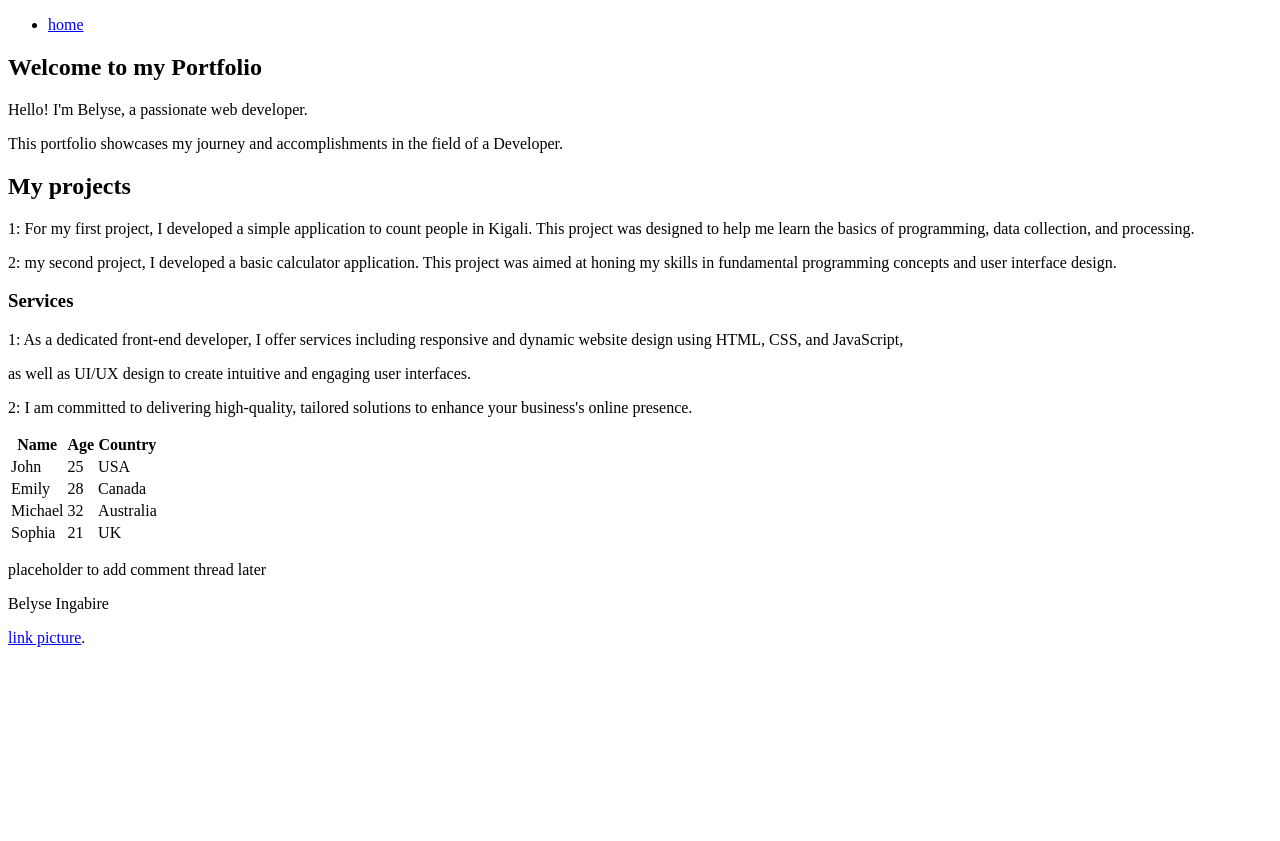
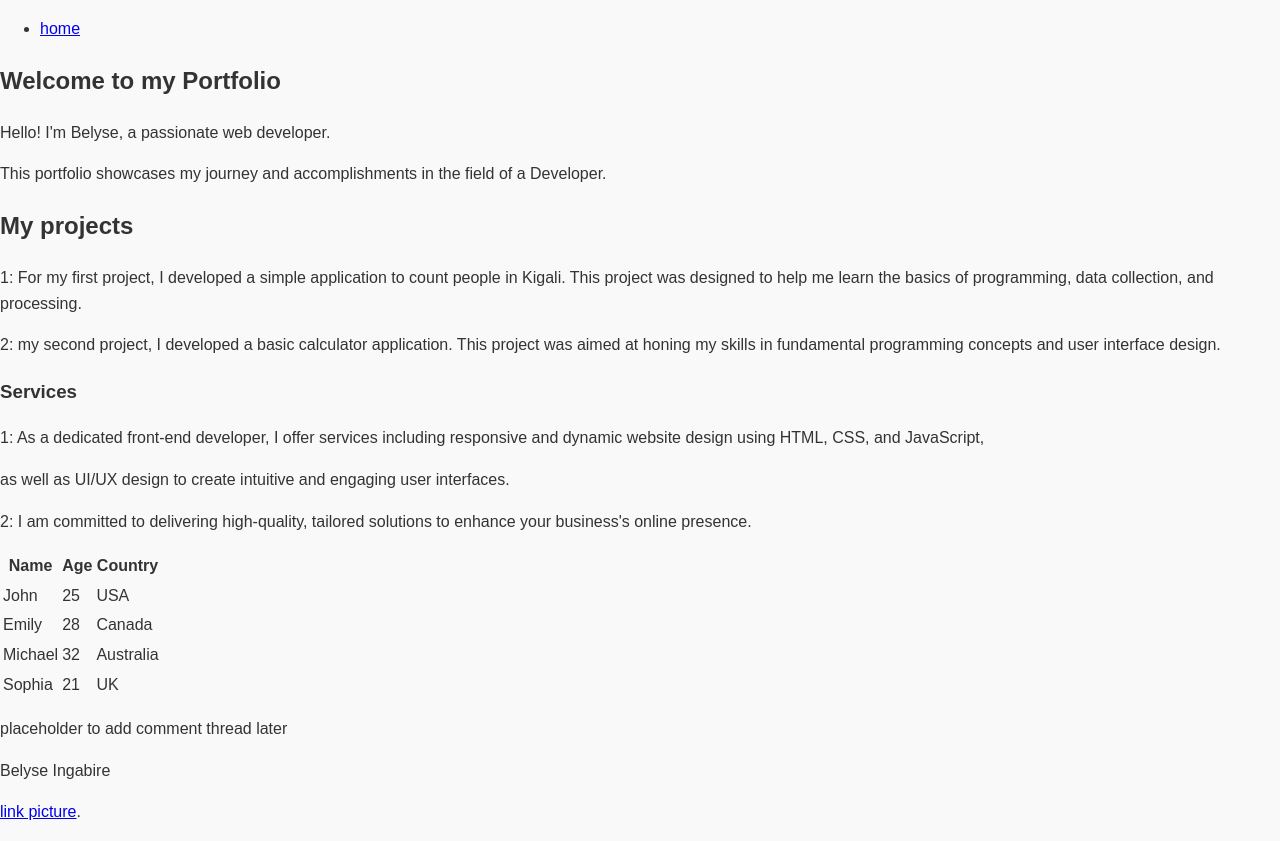
Before and after one commit to belyseing/my-portfolio, a plain HTML site: page css_basic/index.html in a window 1280 px wide. Before the commit the page ends 800 px from the top, so only its background shows below. Drawn offline with Linux system fonts and the light colour scheme.

Commit message:
Updated File

```diff
--- /dev/null
+++ b/css_basic/base.css
@@ -0,0 +1,13 @@
+ body{
+  margin: 0;
+  padding: 0;
+  box-sizing: border-box;
+ }
+
+ body{
+  font-family: Arial,  sans-serif;
+  font-size: 16px;
+  line-height: 1.6;
+  color: #333;
+  background-color: #f9f9f9;
+ }
--- a/index.html
+++ b/css_basic/index.html
@@ -4,6 +4,8 @@
     <meta charset="UTF-8" />
     <meta name="viewport" content="width=device-width, initial-scale=1.0" />
     <title>My First Portfolio</title>
+    <link href="base.css" rel="stylesheet">
+    <link href="styles.css" rel="stylesheet">
   </head>
   <body>
     <header>
```
Also changed, not shown: base_index.html (deleted, +0 -12 lines), css_basic/tweets.html (renamed from tweets.html, +2 -0 lines), css_basic/styles.css (added).
